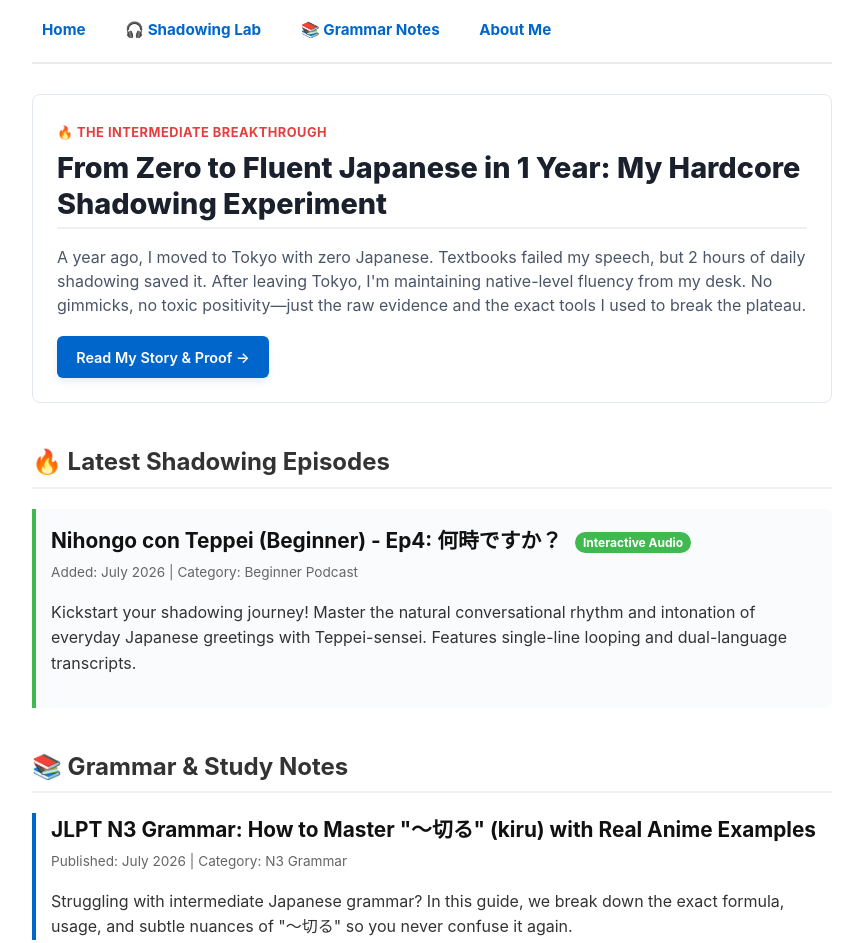
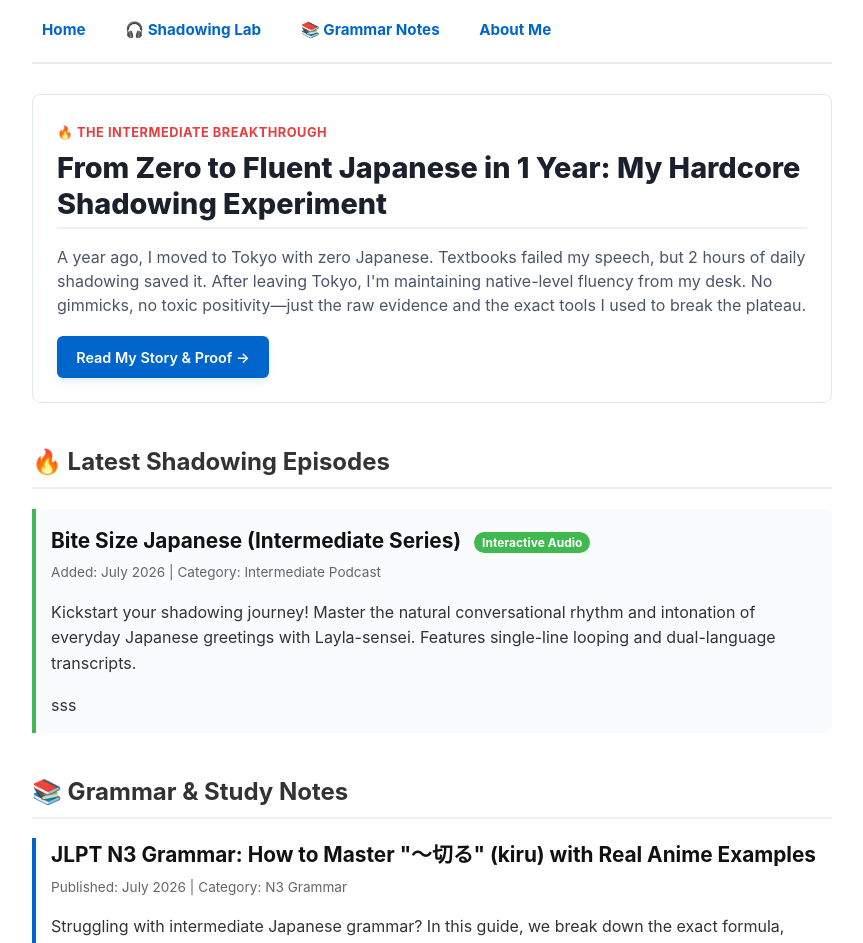
Before and after one commit to don266874-source/Japanese_N3, a plain HTML site: page index.html in a window 1280 px wide. Shown: the part 150-1093 px from the top of the page, without its empty margins (208-1071 px from the left). Drawn offline with Linux system fonts and the light colour scheme.

Commit message:
upd index

```diff
--- a/index.html
+++ b/index.html
@@ -146,11 +146,11 @@
 
         <article class="post-card shadowing-card">
             <h3 class="post-title">
-                <a href="/shadowing/teppei-ep4.html">Nihongo con Teppei (Beginner) - Ep4: 何時ですか？</a>
+                <a href="/shadowing/bite-size-japanese/ep4.html">Bite Size Japanese (Intermediate Series)</a>
                 <span class="badge">Interactive Audio</span>
             </h3>
-            <div class="post-meta">Added: July 2026 | Category: Beginner Podcast</div>
-            <p>Kickstart your shadowing journey! Master the natural conversational rhythm and intonation of everyday Japanese greetings with Teppei-sensei. Features single-line looping and dual-language transcripts.</p>
+            <div class="post-meta">Added: July 2026 | Category: Intermediate Podcast</div>
+            <p>Kickstart your shadowing journey! Master the natural conversational rhythm and intonation of everyday Japanese greetings with Layla-sensei. Features single-line looping and dual-language transcripts.</p>sss
         </article>
 
         <!-- 第二板块：长尾护城河（语法错题本） -->
```
